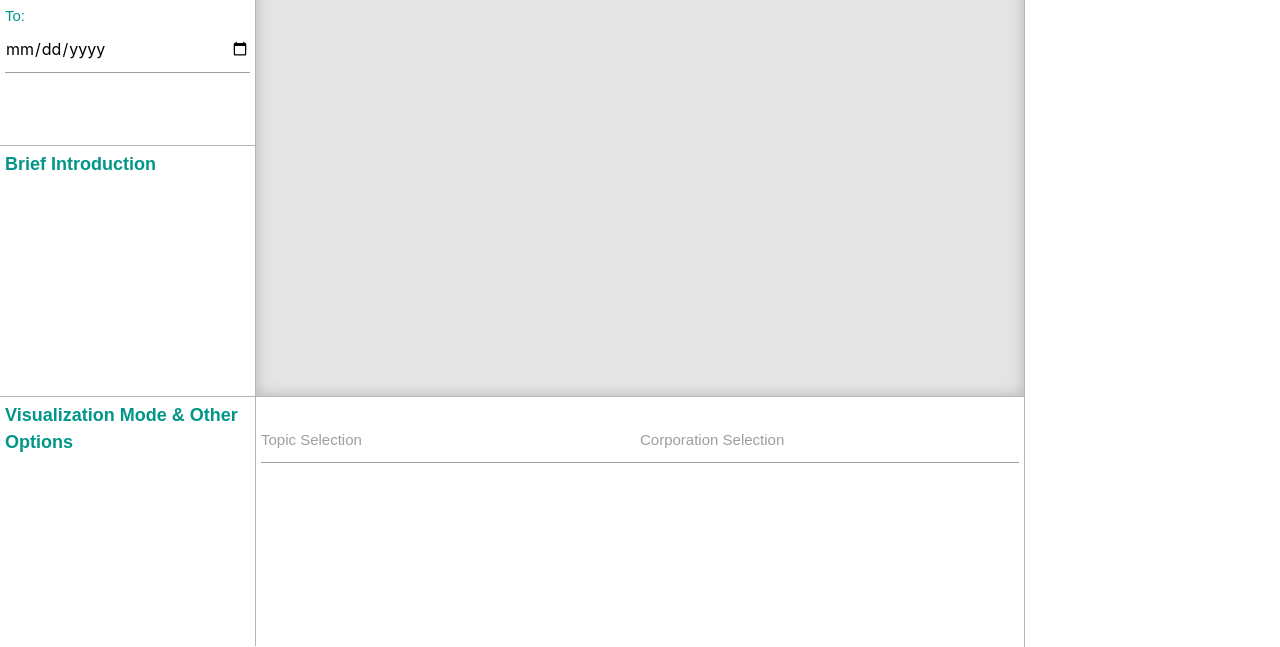
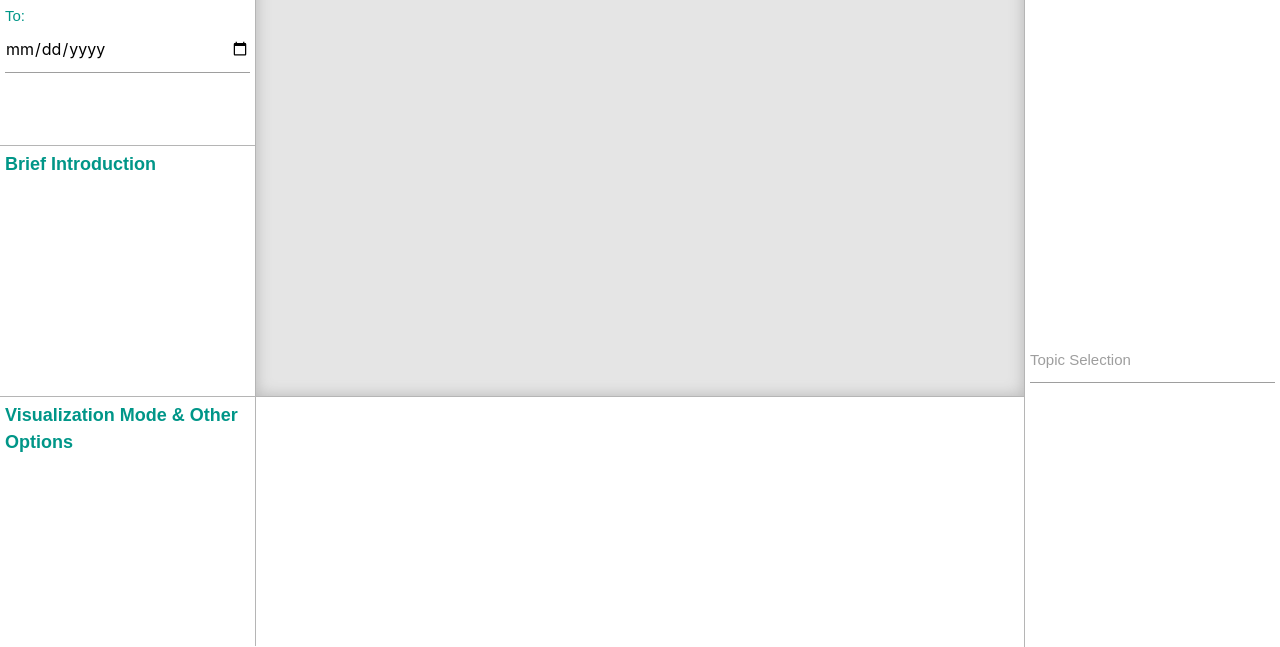
Before and after one commit to NGCyang/IVProject, a website: page index.html in a window 1280 px wide. Shown: the part 153-800 px from the top of the page. Drawn offline with nearby package versions, Linux system fonts and the light colour scheme; no server answers.

Commit message:
change layout

```diff
--- a/css/index.css
+++ b/css/index.css
@@ -71,7 +71,7 @@ html, body{
 }
 .middle .middle-bottom-block .block{
     float: left;
-    width: 50%;
+    width: 100%;
     height: 100%;
 }
 .middle .middle-bottom-block .block-title{
@@ -127,7 +127,7 @@ div.websiteSVG{
 .right .right-block{
     padding: 5px;
     width: 100%;
-    height: 90%;
+    height: 45%;
     border-left: 1px solid #b5b5b5;
     overflow-y: auto;
 }
--- a/index.html
+++ b/index.html
@@ -58,22 +58,15 @@
         </div>
     </div>
     <div class="middle-bottom-block">
-        <div class="block">
-            <div class="input-field block-title">
-                <input type="text" id="autocomplete-text-topic" class="autocomplete">
-                <label for="autocomplete-text-topic">Topic Selection</label>
-            </div>
-            <div id="topicsSelection" class="block-content">
-            </div>
-        </div>
-        <div class="block">
+
+        <!--<div class="block">
             <div class="input-field block-title">
                 <input type="text" id="autocomplete-text-corp" class="autocomplete">
                 <label for="autocomplete-text-corp">Corporation Selection</label>
             </div>
             <div id="corpsSelection" class="block-content">
             </div>
-        </div>
+        </div>-->
     </div>
 </div>
 <div class="right">
@@ -84,6 +77,14 @@
     <div id="websiteSelection" class="right-block">
 
     </div>
+    <div class="right-block">
+        <div class="input-field block-title">
+            <input type="text" id="autocomplete-text-topic" class="autocomplete">
+            <label for="autocomplete-text-topic">Topic Selection</label>
+        </div>
+        <div id="topicsSelection" class="block-content">
+        </div>
+    </div>
 </div>
 <div class="clearframe"></div>
 </div>
```
